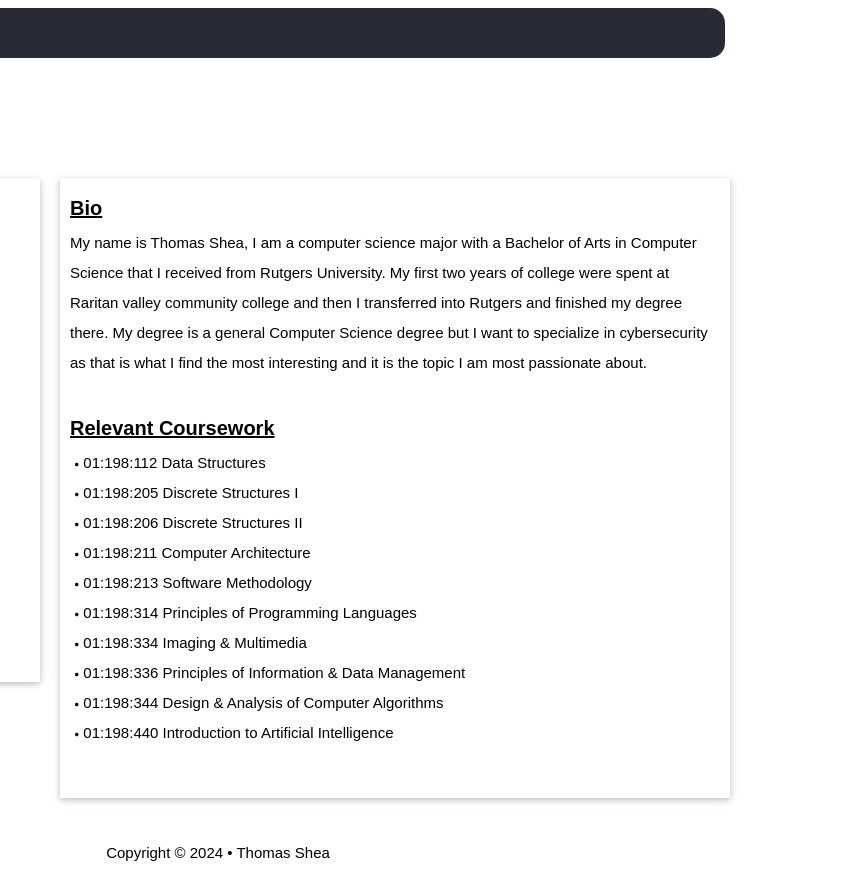
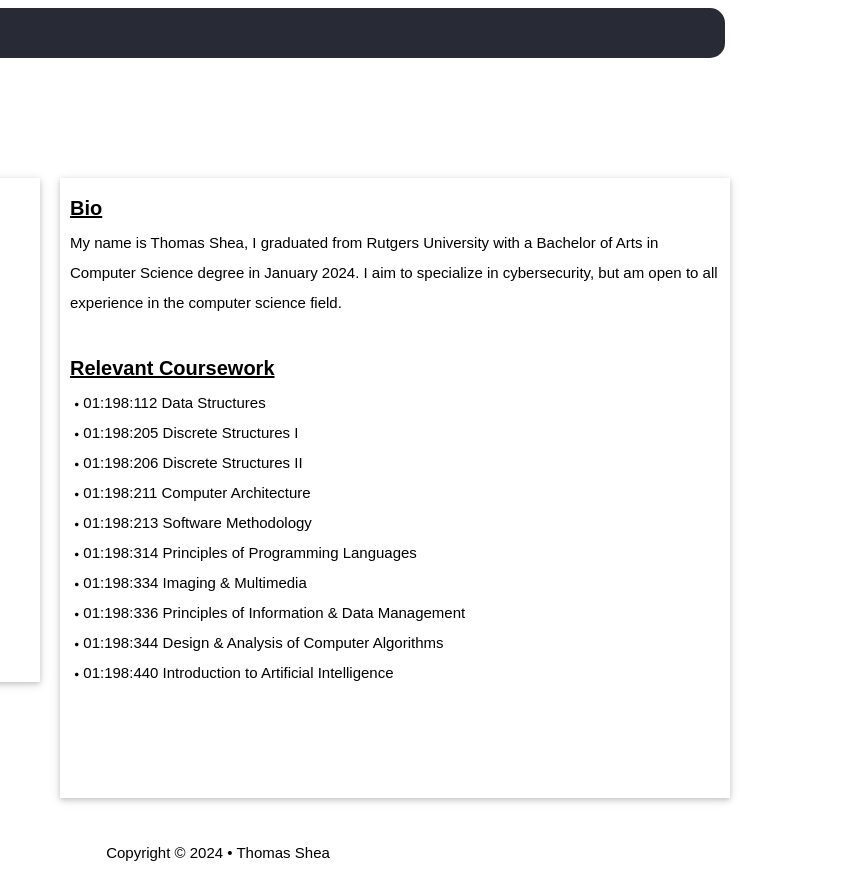
Before and after one commit to tms331/Website, a plain HTML site: page index.html in a window 1280 px wide. Shown: the full height of the page, 430-1280 px from the left. Drawn offline with Linux system fonts and the light colour scheme.

Commit message:
Update index.html

```diff
--- a/index.html
+++ b/index.html
@@ -89,10 +89,8 @@
 			<p style = "height: 600px; margin-right: 50px; margin-top: 80px; width: 650px">
 				<b style = "font-size: 20px"><u> Bio </u></b>
 				<br>
-				My name is Thomas Shea, I am a computer science major with a Bachelor of Arts in Computer Science that I received from Rutgers University.
-				My first two years of college were spent at Raritan valley community college and then I transferred into Rutgers and finished my degree there.
-				My degree is a general Computer Science degree but I want to specialize in cybersecurity as that is what I find the most interesting and it is the topic I
-				am most passionate about.
+				My name is Thomas Shea, I graduated from Rutgers University with a Bachelor of Arts in Computer Science degree in January 2024.
+				I aim to specialize in cybersecurity, but am open to all experience in the computer science field.
 				<br>
 				<br>
 
```
